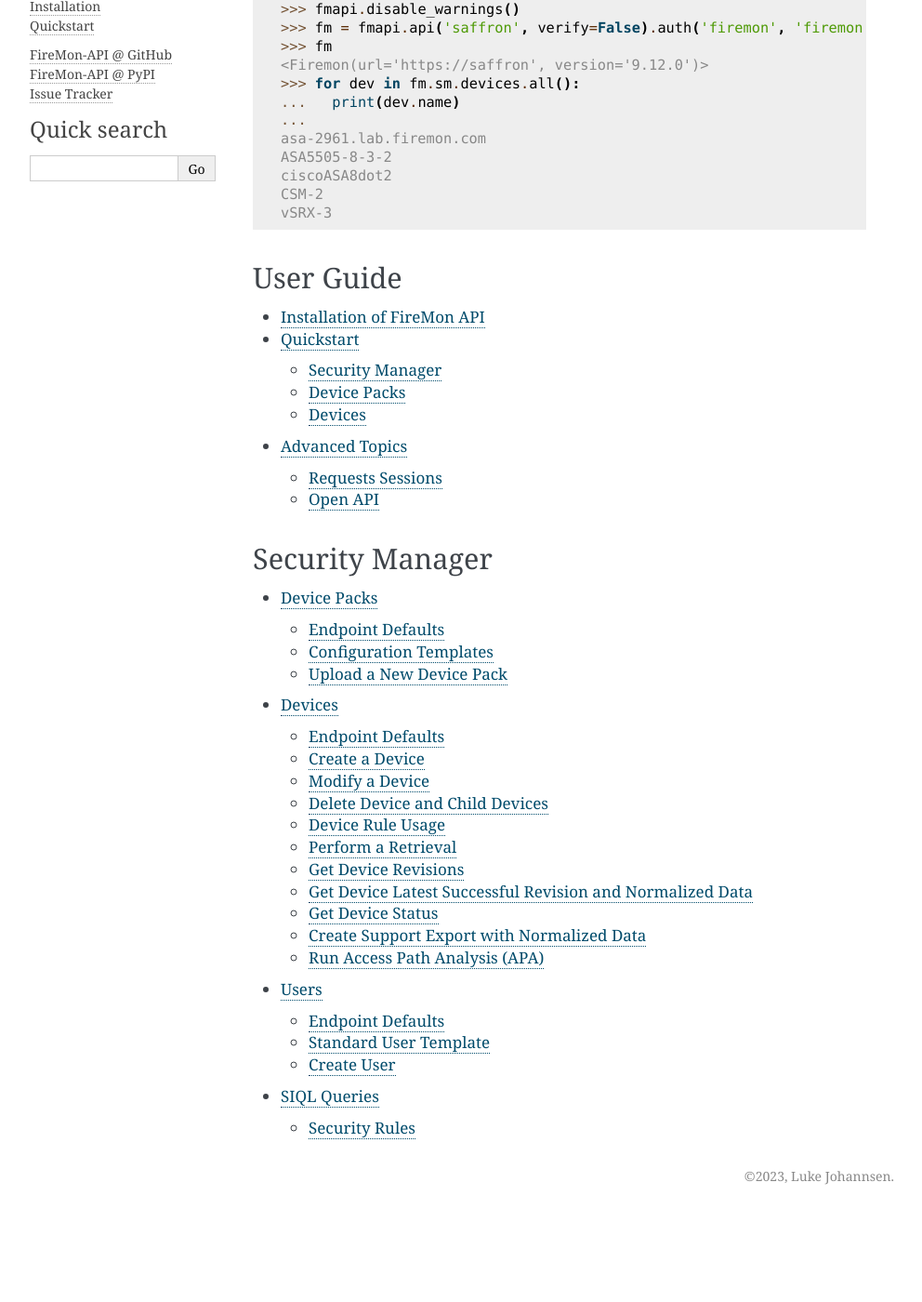
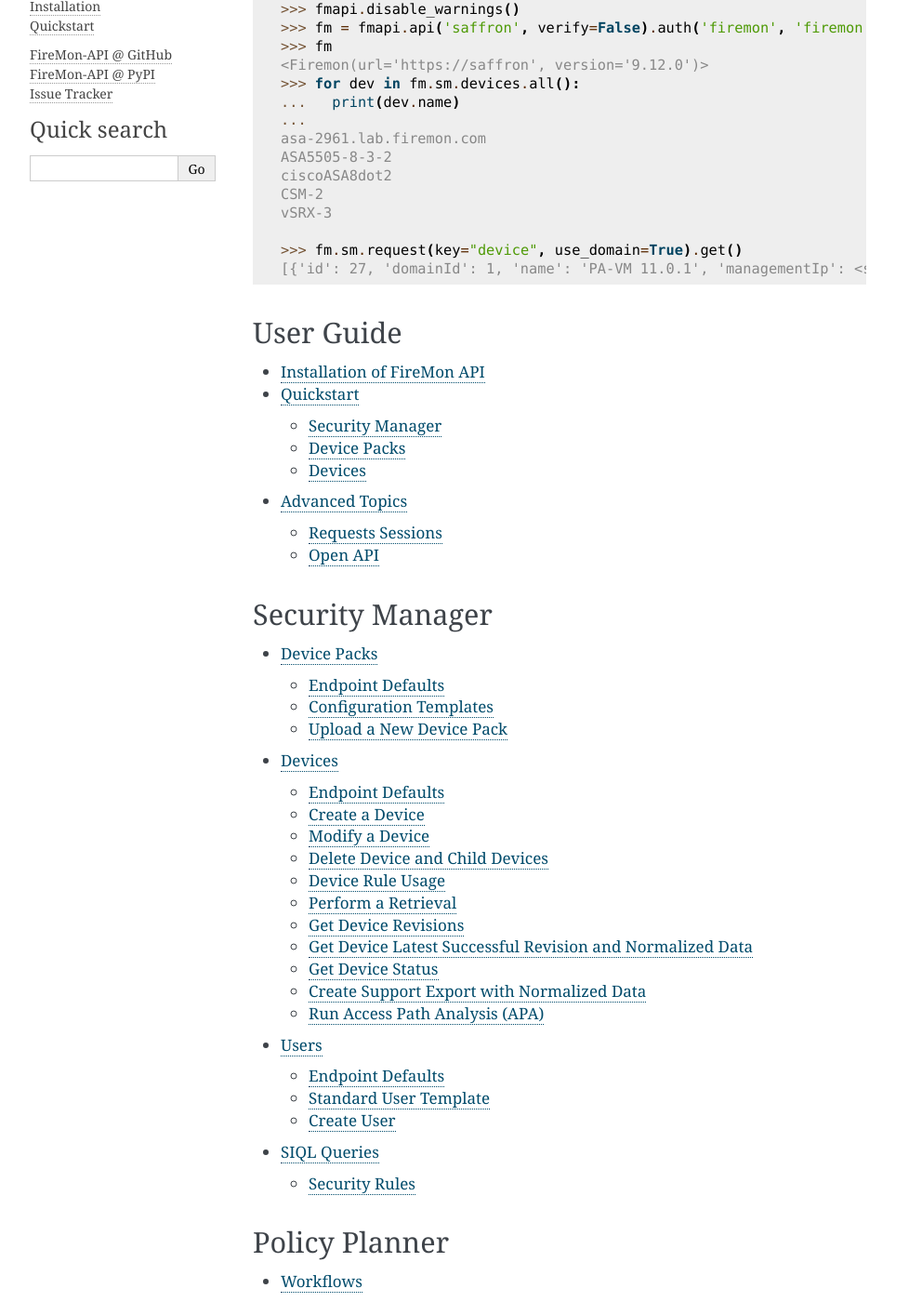
Before and after one commit to xxchillkroetexx/firemon-api, a Sphinx documentation site: the page built from docs/index.rst, in a window 1280 px wide and 1400 px high, scrolled down 417 px. Shown: the whole window at 93% size, without its empty margins (148-1140 px from the left). Built offline with Sphinx 7.4.7, drawn with Linux system fonts in a browser that asks for light colours; before the commit the page ends 1721 px from its top, so only the background shows below that; some of the changed text lies outside the part shown.

Commit message:
doc: added toc and quick info updates

```diff
--- a/docs/index.rst
+++ b/docs/index.rst
@@ -32,6 +32,8 @@
    CSM-2
    vSRX-3
 
+   >>> fm.sm.request(key="device", use_domain=True).get()
+   [{'id': 27, 'domainId': 1, 'name': 'PA-VM 11.0.1', 'managementIp': <snip...>]
 
 User Guide
 ----------
@@ -54,3 +56,13 @@
    securitymanager/devices
    securitymanager/users
    securitymanager/siql
+
+
+Policy Planner
+--------------
+
+.. toctree::
+   :maxdepth: 2
+
+   policyplanner/workflows
+   policyplanner/tickets
```
Also changed, not shown: docs/policyplanner/tickets.rst (+8 -4 lines).
